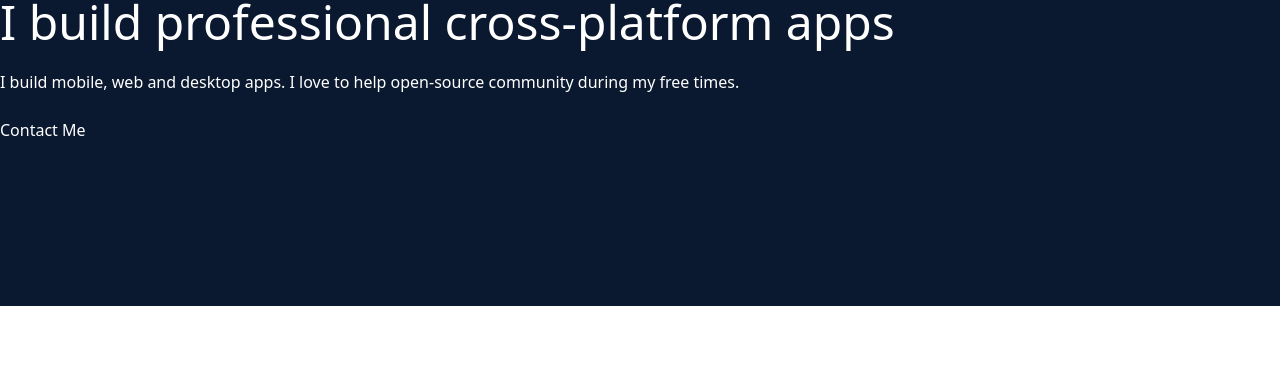
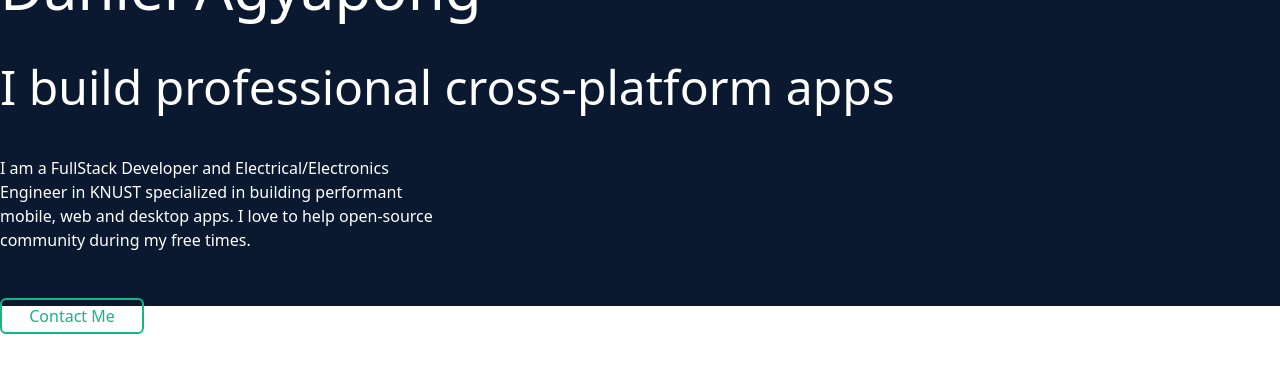
Before and after one commit to EngineerDanny/EngineerDanny_Portfolio, a React (Create React App) app: page / in a window 1280 px wide. Shown: the part 494-866 px from the top of the page. Before the commit the page ends 800 px from the top, so only its background shows below. Built offline with nearby package versions, Linux system fonts and the light colour scheme.

Commit message:
main page style update 1

```diff
--- a/src/App.jsx
+++ b/src/App.jsx
@@ -1,7 +1,6 @@
 function App() {
   return (
     <div className=" bg-navy text-white box-border h-screen mx-auto">
-
       <nav className="flex flex-row p-5 items-center justify-between">
         <img src="@/public/assets/my-pic.jpg" className="" alt="MyPicture" />
 
@@ -26,19 +25,23 @@ function App() {
         </ul>
       </nav>
 
-      <section className="flex flex-col justify-evenly h-2/5">
+      <section className="flex flex-col justify-evenly h-4/6">
         <h1 className="text-sm text-green-300">Hello, I am</h1>
         <h2 className="text-6xl">Daniel Agyapong</h2>
         <h3 className=" text-5xl">I build professional cross-platform apps</h3>
-        <p>
-          I build mobile, web and desktop apps. I love to help open-source
-          community during my free times.
+        <p className="max-w-md">
+          I am a FullStack Developer and Electrical/Electronics Engineer in
+          KNUST specialized in building performant mobile, web and desktop apps.
+          I love to help open-source community during my free times.
         </p>
 
-        <a href="mailto:agyapongdaniel7777@gmail.com">Contact Me</a>
+        <a
+          href="mailto:agyapongdaniel7777@gmail.com"
+          className="text-base px-2 py-1 border-2 border-green-500 rounded-md text-green-500 w-36 text-center"
+        >
+          Contact Me
+        </a>
       </section>
-
-
     </div>
   );
 }
```
